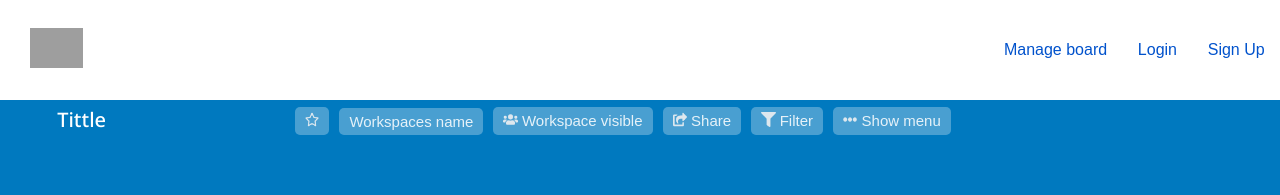
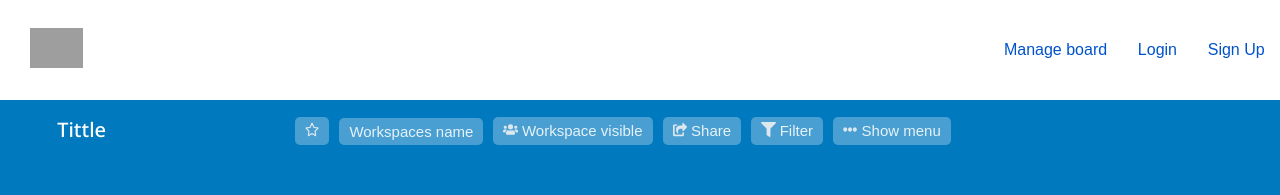
Before and after one commit to makeit-top23-team-2/MyTodoBoards, a React (Create React App) app: page /board in a window 1280 px wide. Shown: the top 195 px of the page. Built offline with nearby package versions, Linux system fonts and the light colour scheme; grey boxes are pictures that could not be loaded.

Commit message:
feature/change the hover on button board (#1)

```diff
--- a/src/styles/pages/mainboard.scss
+++ b/src/styles/pages/mainboard.scss
@@ -20,13 +20,11 @@
     display: block;
     margin: 5px;
     font-size: 15px;
+    margin-top: 15px;
   }
 
   a:hover {
     background-color: rgb(30, 73, 98);
-    transition: all 0.3s;
-    padding: 6px 11px;
-    margin: 6px 11px 9px 1px;
     border: white;
   }
 
@@ -39,6 +37,7 @@
     color: white;
     font-size: 20px;
     font-family: 'Noto Sans', sans-serif;
+    margin-top: 15px;
   }
 
   input::placeholder {
```
